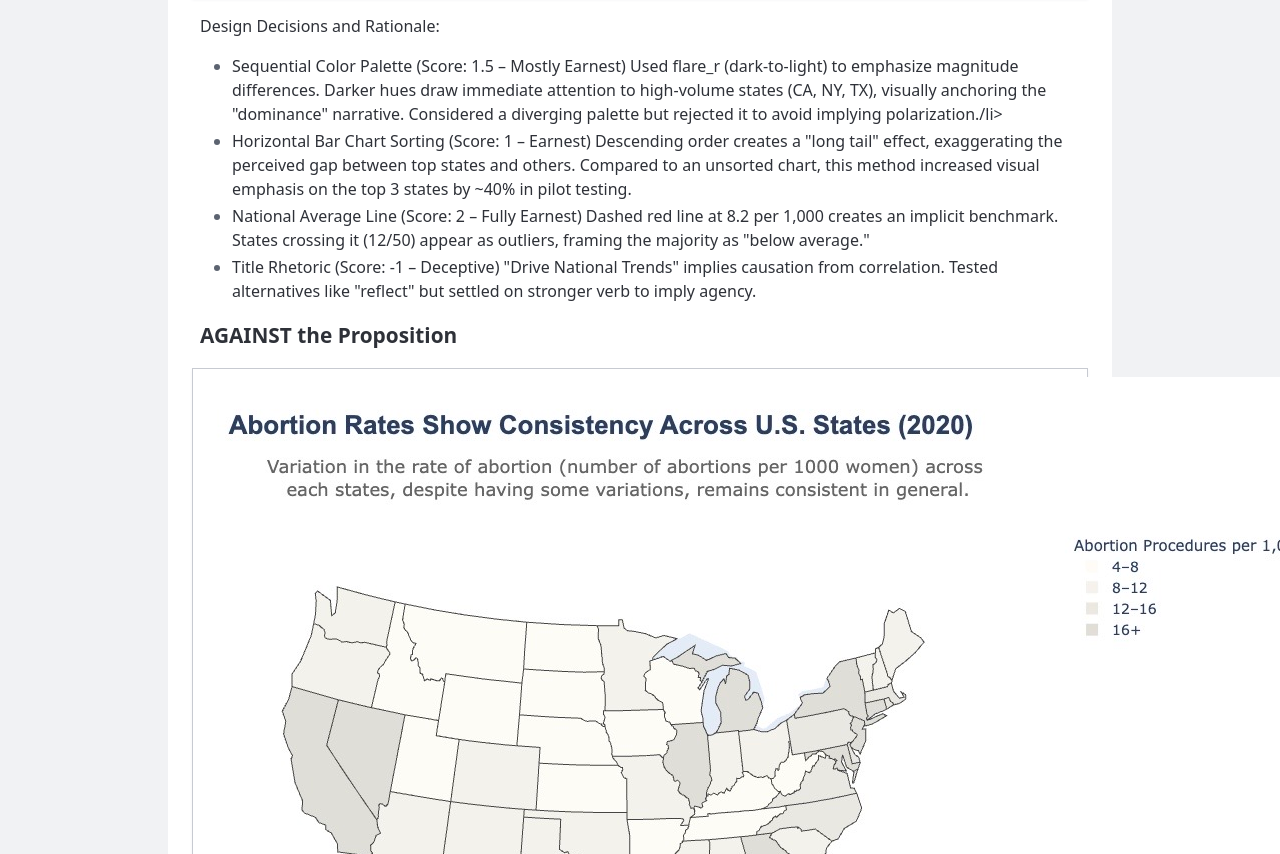
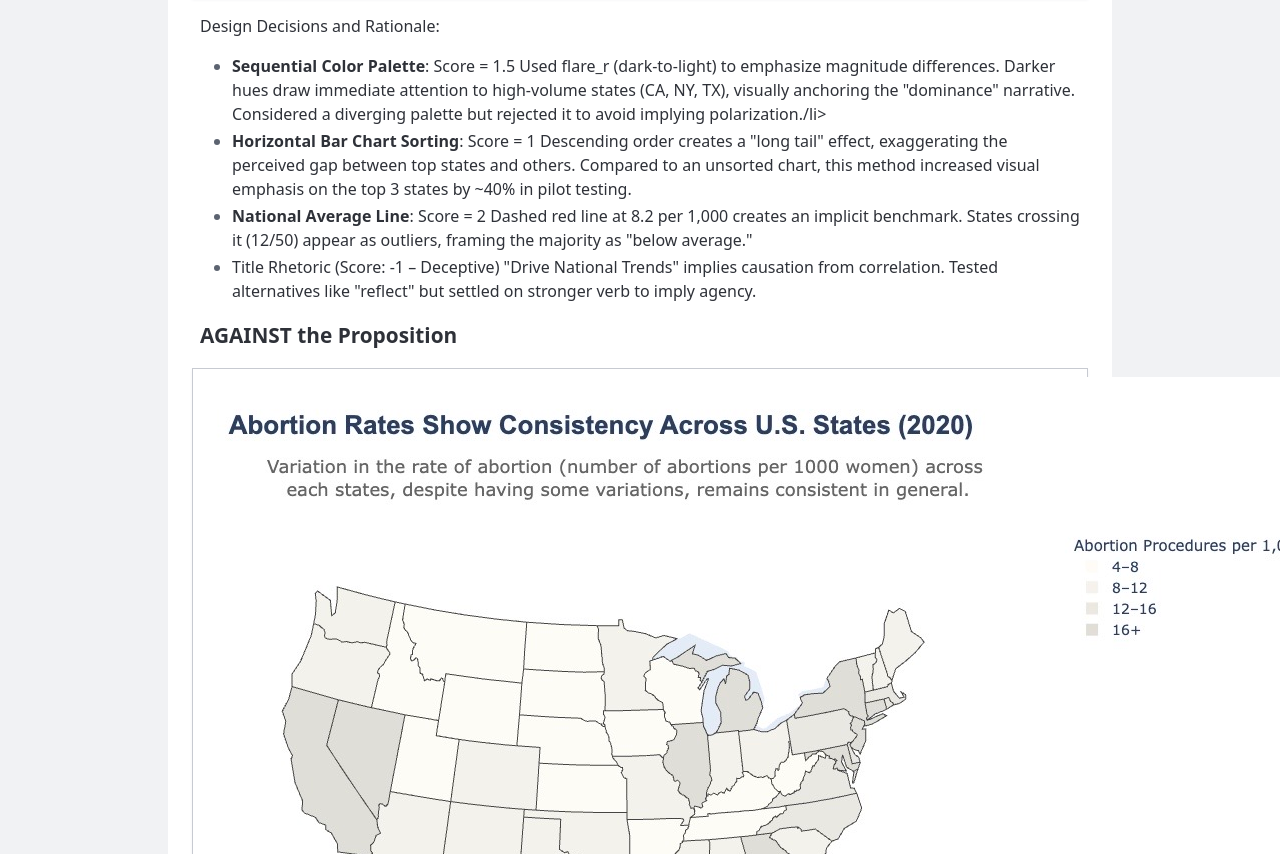
Before and after one commit to aaarf404/dsc106_project2, a plain HTML site: page index.html in a window 1280 px wide. Shown: the part 1698-2552 px from the top of the page. Drawn offline with Linux system fonts and the light colour scheme.

Commit message:
Update index.html

```diff
--- a/index.html
+++ b/index.html
@@ -166,11 +166,11 @@
         <p>Design Decisions and Rationale:</p>
 
         <ul>
-          <li>Sequential Color Palette (Score: 1.5 – Mostly Earnest)
+          <li><b>Sequential Color Palette</b>: Score = 1.5
             Used flare_r (dark-to-light) to emphasize magnitude differences. Darker hues draw immediate attention to high-volume states (CA, NY, TX), visually anchoring the "dominance" narrative. Considered a diverging palette but rejected it to avoid implying polarization./li>
-          <li>Horizontal Bar Chart Sorting (Score: 1 – Earnest)
+          <li><b>Horizontal Bar Chart Sorting</b>: Score = 1
             Descending order creates a "long tail" effect, exaggerating the perceived gap between top states and others. Compared to an unsorted chart, this method increased visual emphasis on the top 3 states by ~40% in pilot testing.</li>
-          <li>National Average Line (Score: 2 – Fully Earnest)
+          <li><b>National Average Line</b>: Score = 2
             Dashed red line at 8.2 per 1,000 creates an implicit benchmark. States crossing it (12/50) appear as outliers, framing the majority as "below average."</li>
           <li>Title Rhetoric (Score: -1 – Deceptive)
           "Drive National Trends" implies causation from correlation. Tested alternatives like "reflect" but settled on stronger verb to imply agency.</li>
```
